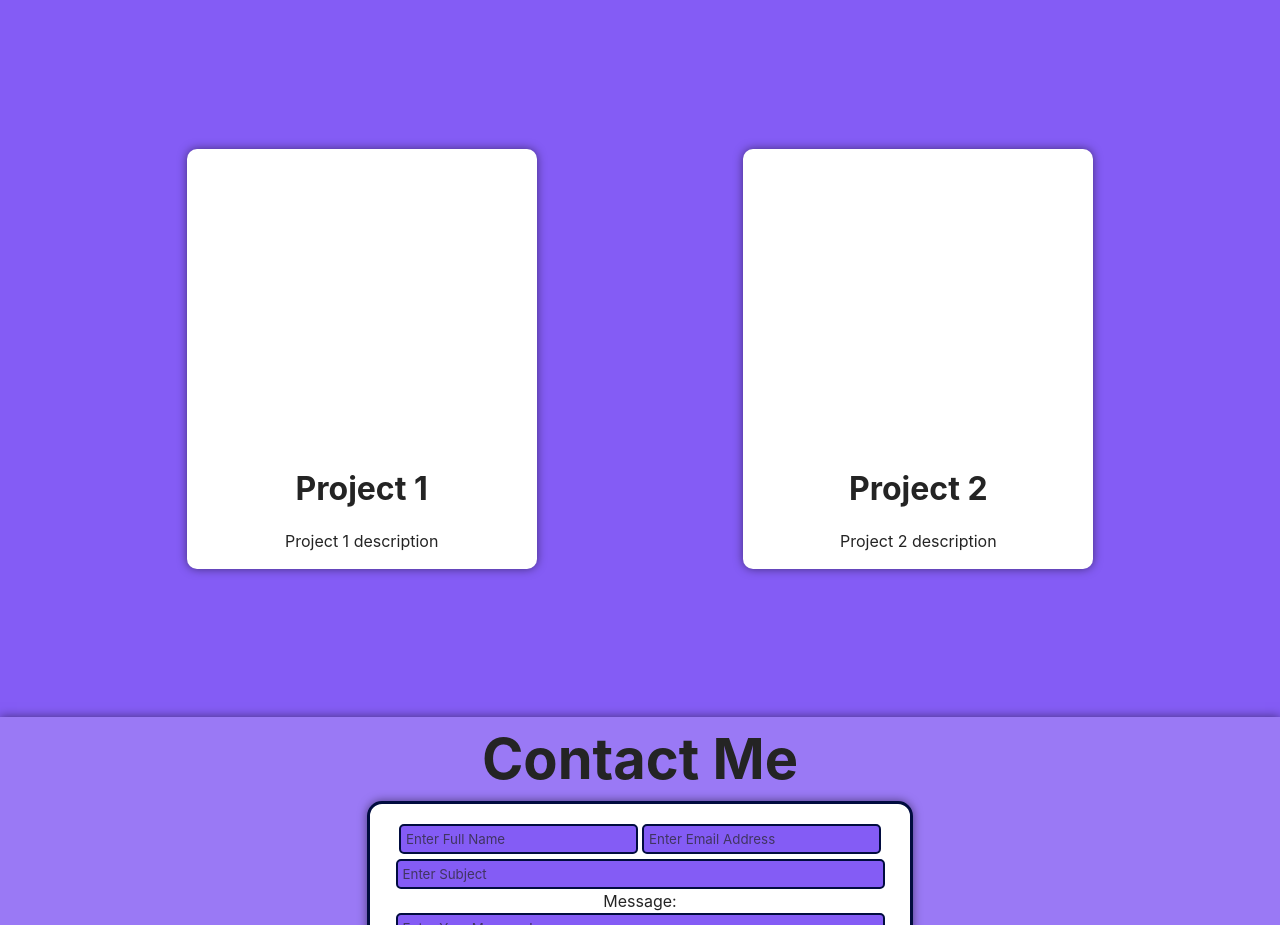
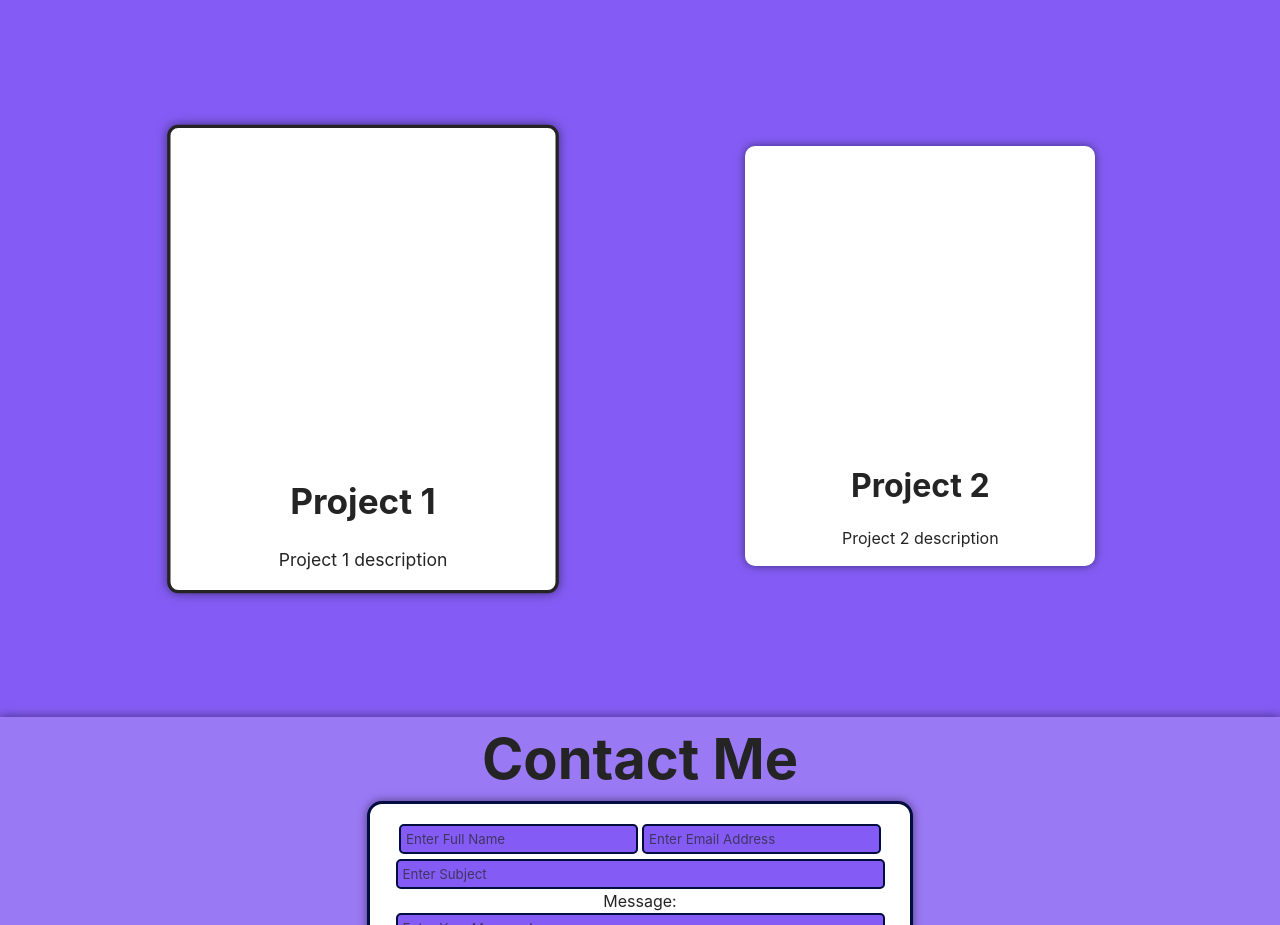
Before and after one commit to nadocodes/nader-antar, a React (Vite) app: page / in a window 1280 px wide. Shown: the part 1560-2485 px from the top of the page. Built offline with nearby package versions, Linux system fonts and the light colour scheme.

Commit message:
added active functionality to projects

```diff
--- a/src/components/Projects/Projects.css
+++ b/src/components/Projects/Projects.css
@@ -27,3 +27,12 @@
     background-color: var(--secondary-bg-color);
     box-shadow: 0 0 10px rgba(0, 0, 0, 0.5);
 }
+
+.projectCard:hover {
+    border: 3px solid var(--text-color);
+}
+
+.activeProjectCard {
+    border: 3px solid var(--text-color);
+    scale: 1.1;
+}
--- a/src/components/Projects/Projects.tsx
+++ b/src/components/Projects/Projects.tsx
@@ -2,15 +2,24 @@ import React from 'react'
 import './Projects.css'
 
 function Projects() {
+
+  const handleActiveProject = (e: any) => {
+    const activeProject = document.querySelector('.activeProjectCard')
+    if (activeProject) {
+      activeProject.classList.remove('activeProjectCard')
+    }
+    e.target.classList.add('activeProjectCard')
+  }
+
   return (
     <div className='Projects primaryDefault' id='projects'>
       <h2 className="projectsTitle">Projects</h2>
       <div className='projectsContainer'>
-        <div className='projectCard'>
+        <div className='projectCard activeProjectCard' onClick={handleActiveProject}>
           <h3>Project 1</h3>
           <p>Project 1 description</p>
         </div>
-        <div className='projectCard'>
+        <div className='projectCard' onClick={handleActiveProject}>
           <h3>Project 2</h3>
           <p>Project 2 description</p>
         </div>
```
